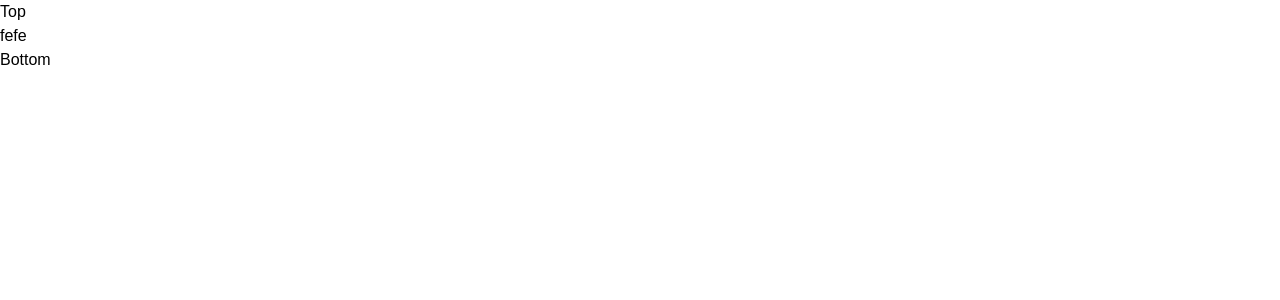
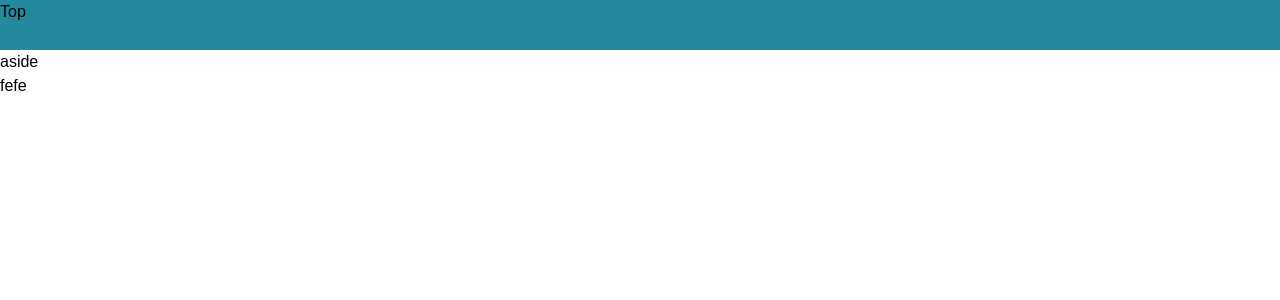
Before and after one commit to sig003/homework-pay, a Next.js app: page /charge/Charge in a window 1280 px wide. Shown: the top 300 px of the page. Built offline with nearby package versions, Linux system fonts and the light colour scheme.

Commit message:
add global style && modify layout style

```diff
--- a/package.json
+++ b/package.json
@@ -9,6 +9,7 @@
     "lint": "next lint"
   },
   "dependencies": {
+    "babel-plugin-styled-components": "^2.0.7",
     "next": "12.1.6",
     "react": "18.2.0",
     "react-dom": "18.2.0",
--- a/src/components/Layout/Layout.tsx
+++ b/src/components/Layout/Layout.tsx
@@ -1,13 +1,30 @@
+import styled from 'styled-components';
+
 interface ChildrenProps {
   children: ReactNode;
 }
 
+const LayoutWrapper = styled.div`
+  height: 100vh;
+  display: flex;
+  flex-direction: column;
+`;
+
+const HeaderLayout = styled.div`
+  background-color: hsl(191, 63%, 38%);
+  height: 50px;
+`;
+
 export default function Layout({ children }: ChildrenProps) {
   return (
     <>
-      <div>Top</div>
-      <div>{children}</div>
-      <div>Bottom</div>
+      <LayoutWrapper>
+        <HeaderLayout>Top</HeaderLayout>
+        <div>
+          <div>aside</div>
+          <div>{children}</div>
+        </div>
+      </LayoutWrapper>
     </>
   );
 }
```
Also changed, not shown: .babelrc (added), src/pages/_app.tsx (indentation only), 1 other file (tests, documents, lock files or other folders).
